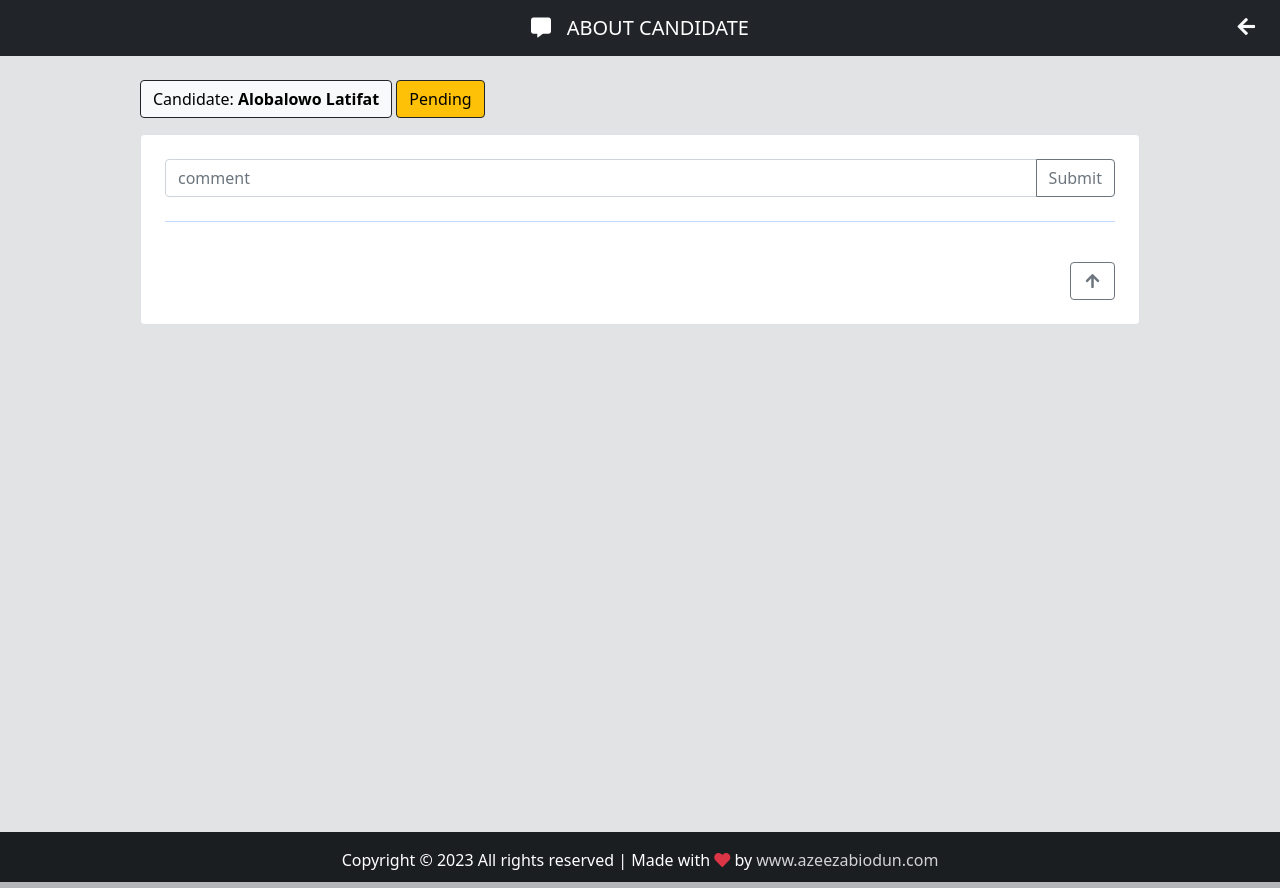
After one commit to Asoliudeen1/developer_registration, a Django app: page /chat-candidate/18/ in a window 1280 px wide. The commit adds this page. Run offline with Django 4.2, Linux system fonts and the light colour scheme; a user stored in the database is signed in; data comes from the database, SQL or seed files in the repository; both versions use the stored data as it was after the commit.

Commit message:
Private chatbox

```diff
--- a/app/forms.py
+++ b/app/forms.py
@@ -1,7 +1,6 @@
 from django import forms
-from .models import SMOKER, Email, candidate
+from .models import SMOKER, candidate, ChartCandidate
 from django.core.validators import RegexValidator
-from django.core.exceptions import ValidationError
 from datetime import date
 import datetime
 
@@ -421,6 +420,7 @@ class CandidateForm(forms.ModelForm):
              raise forms.ValidationError('Enter Valid date (Future date is not valid)')
         return started_course
 
+
     def clean_finished_course(self):
         finished_course = self.cleaned_data.get('finished_course')
         if finished_course > datetime.date.today():
@@ -447,3 +447,9 @@ class EmailForm(forms.Form):
     message = forms.CharField(widget= forms.Textarea)
     class Meta:
         fields = '__all__'
+
+# CHAT
+class ChatCandidateForm(forms.ModelForm):
+    class Meta:
+        model = ChartCandidate
+        fields = "__all__"
--- a/app/models.py
+++ b/app/models.py
@@ -166,3 +166,15 @@ class Email(models.Model):
 
     def __str__(self):
         return self.name
+
+
+
+# Chat
+class ChartCandidate(models.Model):
+    candidate_email = models.CharField(max_length=50)
+    user = models.CharField(max_length=50)
+    chat = models.CharField(max_length=500)
+    dt = models.DateTimeField(auto_now_add=True)
+
+    def __str__(self):
+        return self.user
--- /dev/null
+++ b/app/templates/app/chat_candidate.html
@@ -0,0 +1,72 @@
+{% extends 'base.html' %}
+
+
+ <!-- Block Titile -->
+{% block title %}Chat Group{% endblock title %}
+
+
+
+<!-- Block Footer -->
+{% block footer-color %}style="color: #d3d3d3;" {% endblock footer-color %}>
+
+<!-- Navbar -->
+{% block nav-content %}
+<a class="navbar-brand flex-grow-1 text-center text-align to_center">
+  <i class="fas fa-comment-alt"></i>&nbsp;&nbsp; ABOUT CANDIDATE
+</a>
+
+<!-- Back -->
+{% include 'partials/back.html' %}
+
+{% endblock nav-content %}
+
+
+{% block content %}
+<style>body {background-color: #e2e3e5}</style>
+
+
+<div class="container mb-3 mt-4" id="chat-data">
+  <button class="btn btn-light border-dark" style="cursor: default;">
+    Candidate: <strong>{{ candidateObj.first_name }} {{ candidateObj.last_name }}</strong>
+  </button>
+
+  <button class="btn {% if candidateObj.Situation == 'Pending' %} btn-warning {% elif candidateObj.Situation == 'Approved' %} btn-success {% else %} btn-danger {% endif %} border-dark" style="cursor: default;">
+    {{ candidateObj.Situation }}
+  </button>
+</div>
+<div class='container mt-3 mb-5 card-chat'>
+  <div class="card border p-4" id='top'>
+    <form method="POST" nonvalidate>
+      {% csrf_token %}
+      <input type='hidden' name="candidate_email" value={{ candidateObj.email }}>
+       <input type='hidden' name="user" value={{ user.get_username }}>
+       <div class="input-group mb-4">
+          <input type='text' name="chat" class="form-control" placeholder="comment">
+          <button class="btn btn-outline-secondary" type="submit">Submit</button>
+       </div>
+       <hr class="text-primary border-5">
+    </form>
+
+
+    {% for data in chat_candidate %}  <!-- 'FOR' to get candidate chat -->
+      {% if data.candidate_email == candidateObj.email  %} <!--  it makes a comparison (two models class)-->
+        {% for x in list_users %} <!--  'FOR' to get all users -->
+          {% if x.is_superuser %}
+            {% if data.user == x.username %}
+              {% include 'partials/talk_admin.html' %}
+            {% else %}
+              {% include 'partials/talk_users.html' %}
+            {% endif %}
+          {% endif %}
+        {% endfor %}
+      {% endif %}
+    {% endfor %}
+
+
+    <!-- Go Up -->
+    {% include 'partials/go_up.html' %}
+
+
+  </div>
+</div>
+{% endblock content %}
--- a/app/urls.py
+++ b/app/urls.py
@@ -21,4 +21,7 @@ urlpatterns = [
 
     # SENDEMAIL
     path('email/', views.email, name='email'),
+
+    #Chat
+    path('chat-candidate/<int:id>/', views.chat_candidate, name='chat-candidate')
 ]
--- a/app/views.py
+++ b/app/views.py
@@ -1,13 +1,18 @@
 from django.shortcuts import render, redirect, HttpResponse
-from .forms import CandidateForm, EmailForm
+from .forms import CandidateForm, EmailForm, ChatCandidateForm
 from django.contrib import messages
-from .models import Email, candidate
+from .models import Email, candidate, ChartCandidate
 from django.contrib.auth import login, authenticate, logout
 from django.contrib.auth.decorators import login_required
 from django.views.decorators.cache import cache_control
 from django.shortcuts import get_object_or_404
 from django.core.paginator import Paginator
 from django.db.models import Q
+
+# Get users
+from django.contrib.auth.models import User
+
+# Send email
 from django.core.mail import EmailMessage
 
 # COncatenate (F-Name and L-name)
@@ -131,9 +136,21 @@ def Candidate(request, candidate_id):
 @cache_control(no_cache=True, must_revalidate=True, no_store=True)
 def Delete(request, pk):
     candidateObj = candidate.objects.get(id=pk)
-    candidateObj.delete()
-    messages.success(request, 'Candidate deleted successfully')
-    return redirect('candidates')
+
+    # DELETE CHAT ONCE CANDIDATE DELETED
+    candidate_emails = candidate.objects.values_list('email', flat=True)
+    y = ChartCandidate.objects.filter(candidate_email__in = candidate_emails)
+    for data in y:
+        if data.candidate_email in candidateObj.email:
+            candidateObj.delete()
+            ChartCandidate.objects.exclude(candidate_email__in = candidate_emails).delete()
+            messages.success(request, 'Candidate deleted successfully')
+            return redirect('candidates')
+        else:
+            candidateObj.delete()
+            messages.success(request, 'Candidate deleted successfully')
+            return redirect('candidates')
+
 
 
 @login_required(login_url="loginpage")
@@ -209,3 +226,27 @@ def email(request):
     #     form.fields[field].disabled=True
     #     form.fields['file'].widget.attrs.update({'style':'display: none'})
     #     form.fields['image'].widget.attrs.update({'style':'display: none'})
+
+
+@login_required(login_url="loginpage")
+@cache_control(no_cache=True, must_revalidate=True, no_store=True)
+def chat_candidate(request, id):
+    candidateObj = candidate.objects.get(pk=id)
+    chat_candidate = ChartCandidate.objects.all().order_by('-dt')
+    list_users = User.objects.all()
+
+    if request.method == 'POST':
+        form = ChatCandidateForm(request.POST or None)
+        if form.is_valid():
+            form.save()
+            return redirect('chat-candidate', id=candidateObj.id)
+    else:
+        form = ChatCandidateForm()
+    context = {
+        'form': form,
+        'chat_candidate': chat_candidate,
+        'list_users': list_users,
+        'candidateObj': candidateObj
+    }
+
+    return render(request, 'app/chat_candidate.html', context)
--- a/static/css/style.css
+++ b/static/css/style.css
@@ -130,3 +130,24 @@ a{
         font-size: 13px;
     }
 }
+
+/* CHATBOX */
+/* Chat Data (First Container */
+#chat-data {
+    width: 80%;
+}
+
+/* Chat Data (Second Container */
+.card-chat {
+    width: 80%;
+    font-size: 14px;
+    overflow-y: auto;
+    height: 700px;
+    scroll-behavior: smooth;
+}
+
+/* Font-size icon (back button navbar [back.html]) */
+/* #btn-nav */
+.fa-size {
+    font-size: 20px;
+}
--- /dev/null
+++ b/templates/partials/back.html
@@ -0,0 +1,10 @@
+<style>
+  .btn:focus, .btn-active{
+    outline: none;
+    box-shadow: none;
+  }
+</style>
+
+<a href="{% url 'candidates' %}" id="btn-nav" class="btn text-light" title="Back">
+  <i class="fas fa-arrow-left fa-size"></i>
+</a>
--- /dev/null
+++ b/templates/partials/go_up.html
@@ -0,0 +1,5 @@
+<div class="text-end">
+  <a href='#top' class='btn btn-outline-secondary mt-4 my-btn2'>
+    <i class="fas fa-arrow-up"></i>
+  </a>
+</div>
--- /dev/null
+++ b/templates/partials/talk_admin.html
@@ -0,0 +1,6 @@
+<li class="mb-5 ms-3 text-end">
+  <span><strong class="text-primary">{{ data.user }}</strong> at {{ data.dt | date:'m/d/Y (H:i)' }}</span><p></p>
+  <span class="p-2 bg-primary text-light" style="border-radius: 7px; line-height: 25px;">
+    {{ data.chat }}
+  </span>
+</li>
--- /dev/null
+++ b/templates/partials/talk_users.html
@@ -0,0 +1,6 @@
+<li class="mb-5 ms-3">
+  <span><strong>{{ data.user }}</strong> at {{ data.dt | date:'m/d/Y (H:i)' }}</span><p></p>
+  <span class="p-2" style="border-radius: 7px; line-height: 25px; background-color: #e2e3e5;">
+    {{ data.chat }}
+  </span>
+</li>
```
Also changed, not shown: app/admin.py (+7 -1 lines), app/templates/app/candidates.html (+12 -6 lines), app/migrations/0005_chartcandidate.py (added), db.sqlite3.
